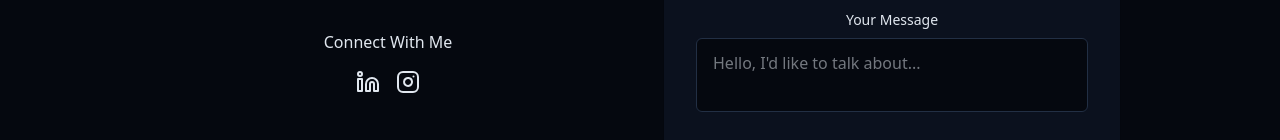
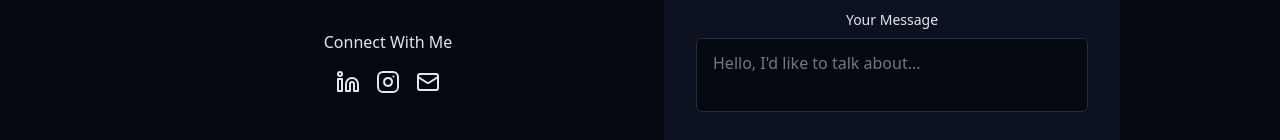
Before and after one commit to SIRAJUDEEN-I/Portfolio, a React (Vite) app: page / in a window 1280 px wide. Shown: the part 3841-3981 px from the top of the page. Built offline with nearby package versions, Linux system fonts and the light colour scheme.

Commit message:
added mail logo in contact

```diff
--- a/src/components/ContactSection.jsx
+++ b/src/components/ContactSection.jsx
@@ -4,6 +4,7 @@ import {
   Mail,
   MapPin,
   Phone,
+
   Send,
 } from "lucide-react";
 import { cn } from "../lib/util";
@@ -119,6 +120,9 @@ export default function ContactSection() {
                 <a href="https://www.instagram.com/sirajudeen_inayathullah" target="_blank">
                   <Instagram />
                 </a>
+                <a href="mailto:sirajudeen4300@gmail.com">
+                  <Mail />
+                </a>
 
               </div>
             </div>
```
